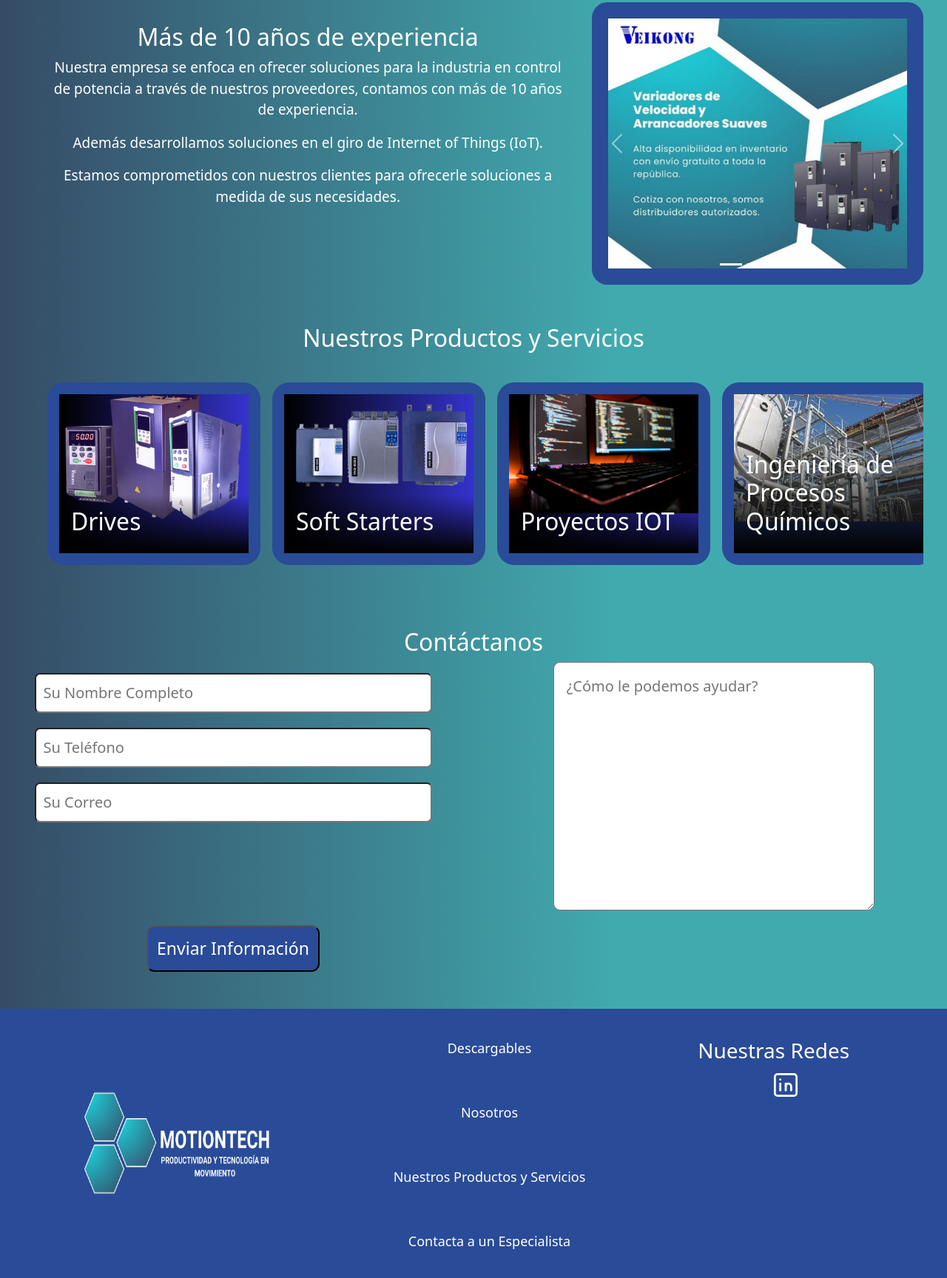
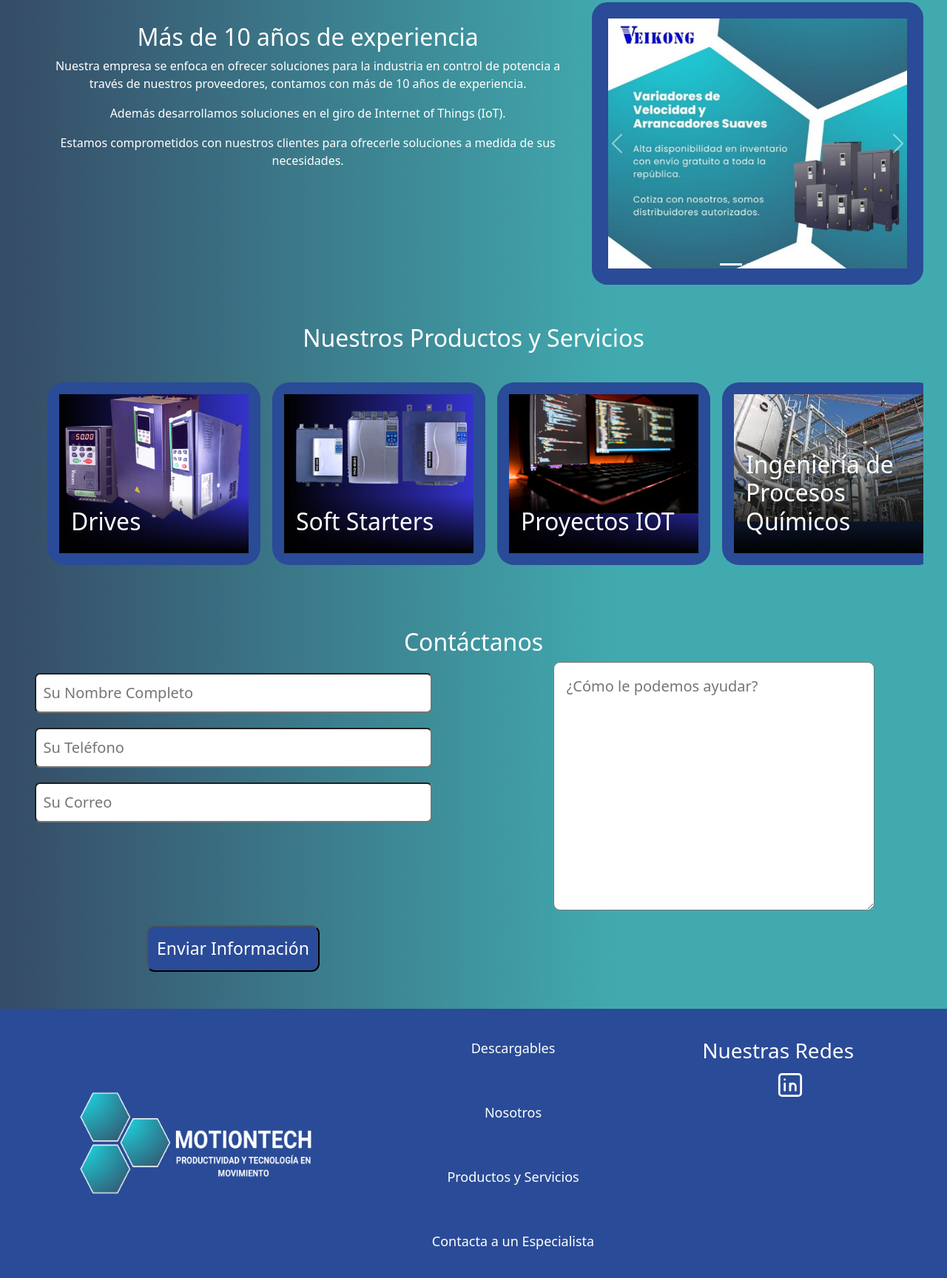
Before and after one commit to jobarv/web_motiontech, a plain HTML site: page index.html in a window 1280 px wide. Shown: the part 1352-3080 px from the top of the page at 74% size. Drawn offline with nearby package versions, Linux system fonts and the light colour scheme.

Commit message:
webresponsive final

```diff
--- a/css/styles.css
+++ b/css/styles.css
@@ -25,9 +25,6 @@ p {
   color: white !important;
 }
 
-.nosotros {
-  font-size: 19px;
-}
 li, a{
   list-style-type: none !important;
   text-decoration: none !important;
@@ -119,7 +116,6 @@ section {
 .hamburger ul {
   padding: 0 22px;
 }
-
 .hamburger li {
   list-style: none;
   padding: 12px 0;
@@ -221,6 +217,7 @@ section {
 }
 
 .nav__list {
+  margin-top: 241px !important;
   width: 100%;
   display: flex;
   justify-content: space-evenly;
@@ -438,7 +435,7 @@ footer {
 }
 
 .footer__img {
-  width: 20%;
+  width: 25%;
 }
 
 .footer__enlaces>ul>li>a {
--- a/index.html
+++ b/index.html
@@ -191,7 +191,7 @@
                 <ul>
                     <li><a href="./html/descargas.html">Descargables</a></li>
                     <li><a href="#nosotros">Nosotros</a></li>
-                    <li><a href="#productos">Nuestros Productos y Servicios</a></li>
+                    <li><a href="#productos">Productos y Servicios</a></li>
                     <li><a href="https://wa.me/+528115028945">Contacta a un Especialista</a></li>
                 </ul>
             </div>
```
